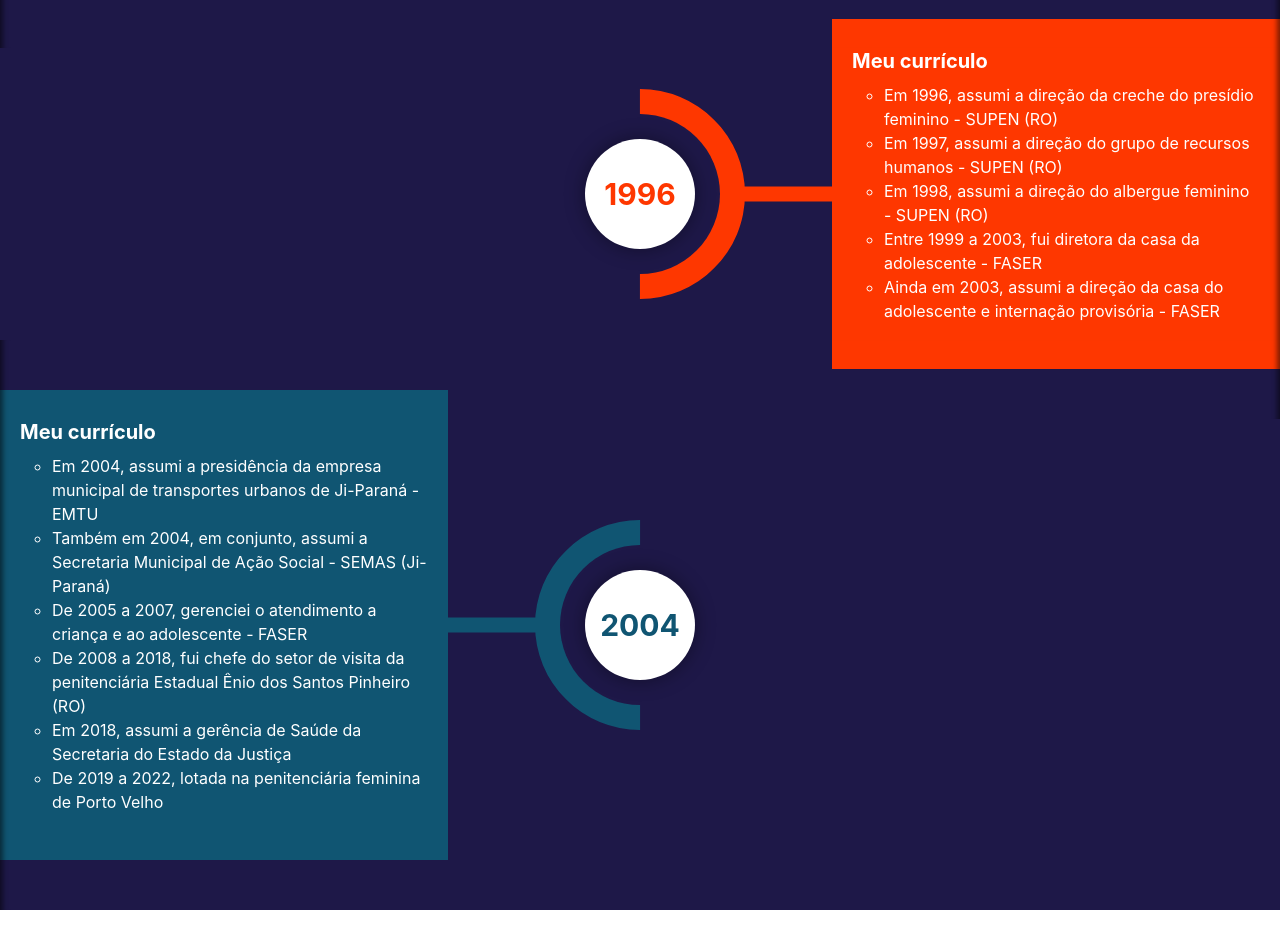
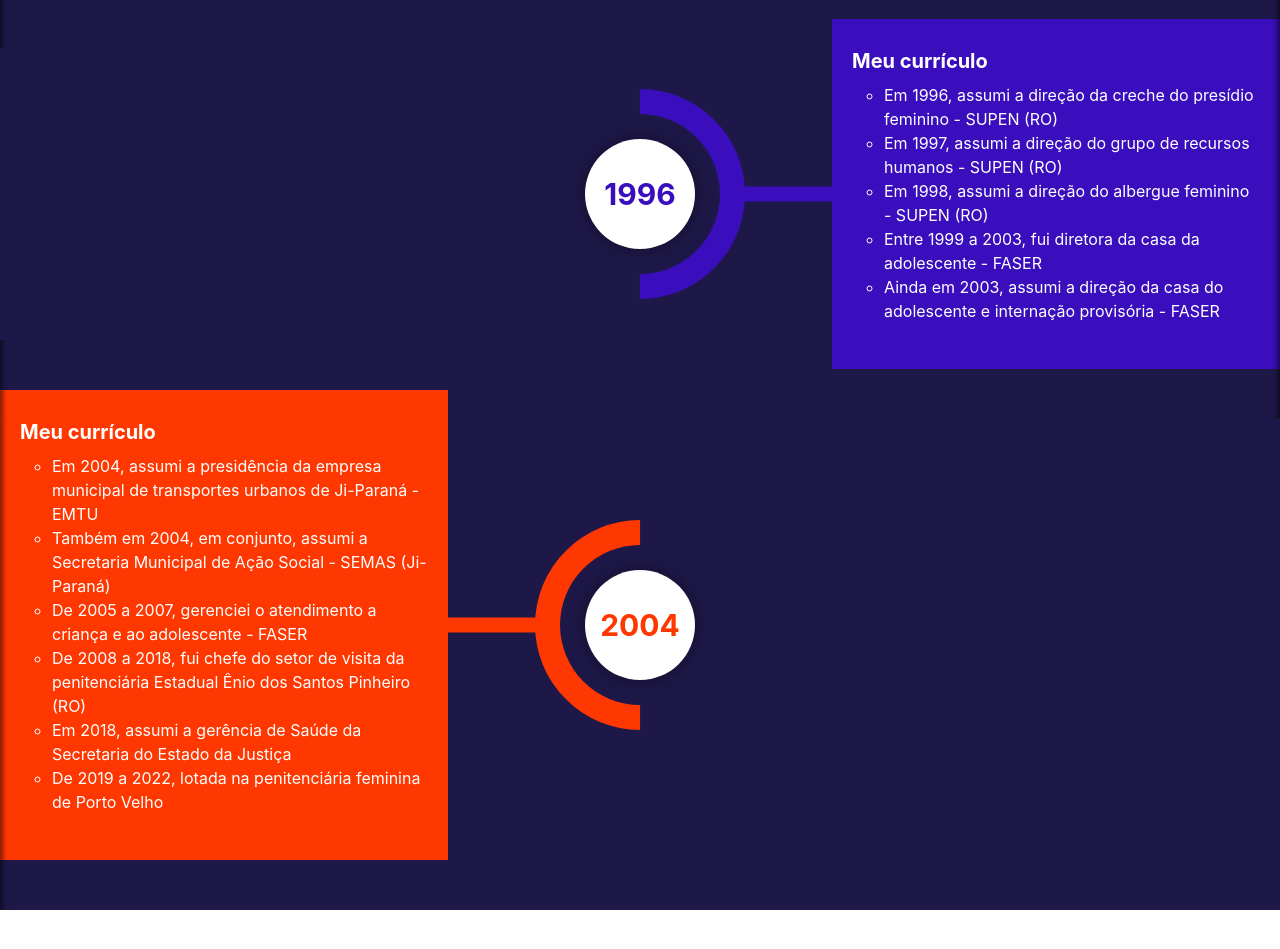
Before and after one commit to Takater/dep-mirian-moret, a React (Create React App) app: page / in a window 1280 px wide. Shown: the part 1300-2249 px from the top of the page. Built offline with nearby package versions, Linux system fonts and the light colour scheme.

Commit message:
Tue, Aug 23, 2022, 8:47 PM +00:00

```diff
--- a/src/App.css
+++ b/src/App.css
@@ -56,12 +56,12 @@ li>a {
 .main-timeline5 .timeline:nth-child(2n) .timeline-content{float:left}
 .main-timeline5 .timeline:nth-child(2n) .timeline-content:before{left:auto;right:-20%}
 .main-timeline5 .timeline:nth-child(2n) .timeline-content,.main-timeline5 .timeline:nth-child(2n) .timeline-content:before{background:#701470}
-.main-timeline5 .timeline:nth-child(3n) .timeline-icon{border-top-color:#fe3700;border-right-color:#fe3700}
-.main-timeline5 .timeline:nth-child(3n) .year{color:#fe3700}
-.main-timeline5 .timeline:nth-child(3n) .timeline-content,.main-timeline5 .timeline:nth-child(3n) .timeline-content:before{background:#fe3700}
-.main-timeline5 .timeline:nth-child(4n) .timeline-icon{border-top-color:#105572;border-right-color:#105572}
-.main-timeline5 .timeline:nth-child(4n) .year{color:#105572}
-.main-timeline5 .timeline:nth-child(4n) .timeline-content,.main-timeline5 .timeline:nth-child(4n) .timeline-content:before{background:#105572}
+.main-timeline5 .timeline:nth-child(3n) .timeline-icon{border-top-color:#3a0ebc;border-right-color:#3a0ebc}
+.main-timeline5 .timeline:nth-child(3n) .year{color:#3a0ebc}
+.main-timeline5 .timeline:nth-child(3n) .timeline-content,.main-timeline5 .timeline:nth-child(3n) .timeline-content:before{background:#3a0ebc}
+.main-timeline5 .timeline:nth-child(4n) .timeline-icon{border-top-color:#ff3700;border-right-color:#ff3700}
+.main-timeline5 .timeline:nth-child(4n) .year{color:#ff3700}
+.main-timeline5 .timeline:nth-child(4n) .timeline-content,.main-timeline5 .timeline:nth-child(4n) .timeline-content:before{background:#ff3700}
 @media only screen and (max-width:1199px){.main-timeline5 .timeline{margin-top:-103px}
 .main-timeline5 .timeline-content:before{left:-18%}
 .main-timeline5 .timeline:nth-child(2n) .timeline-content:before{right:-18%}
```
